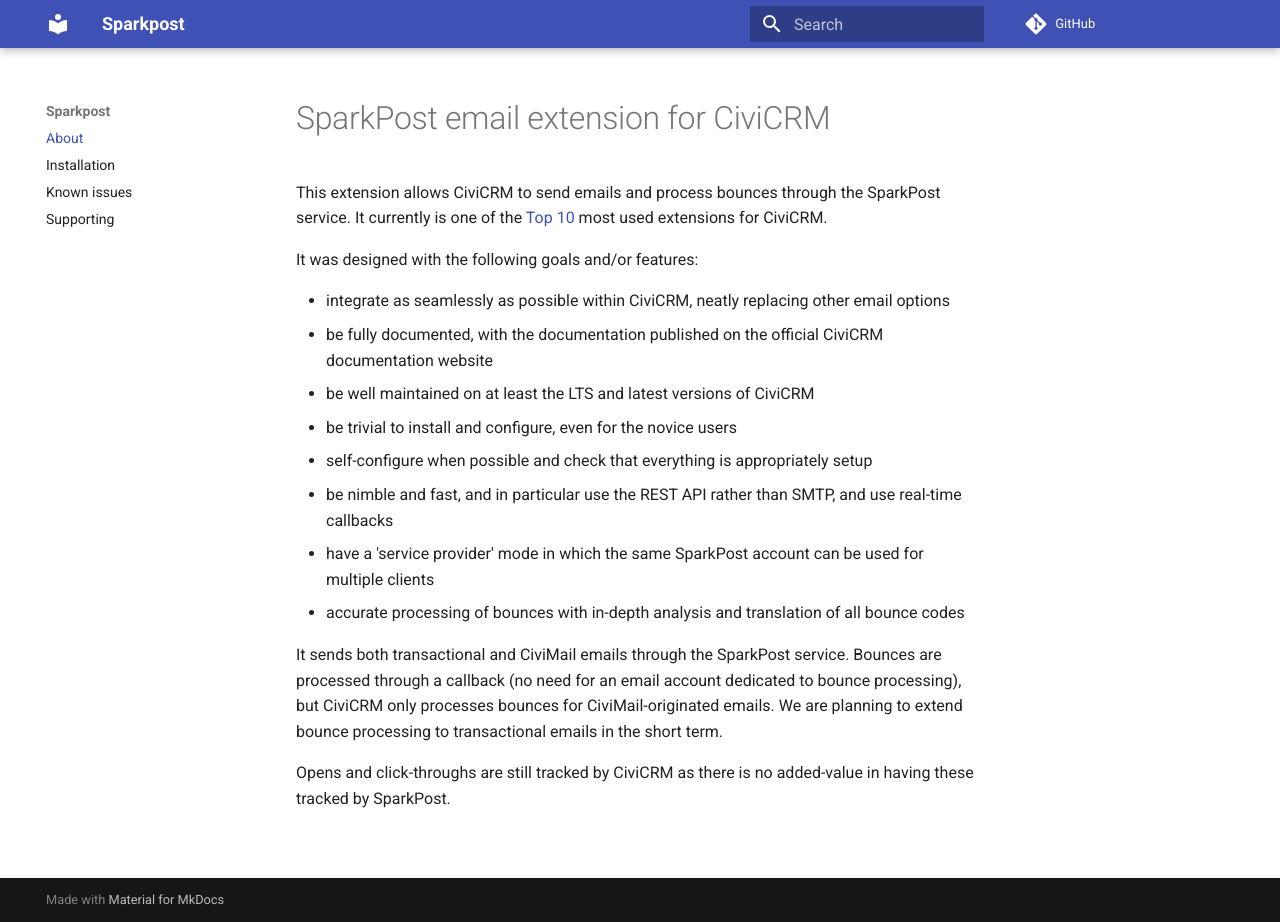
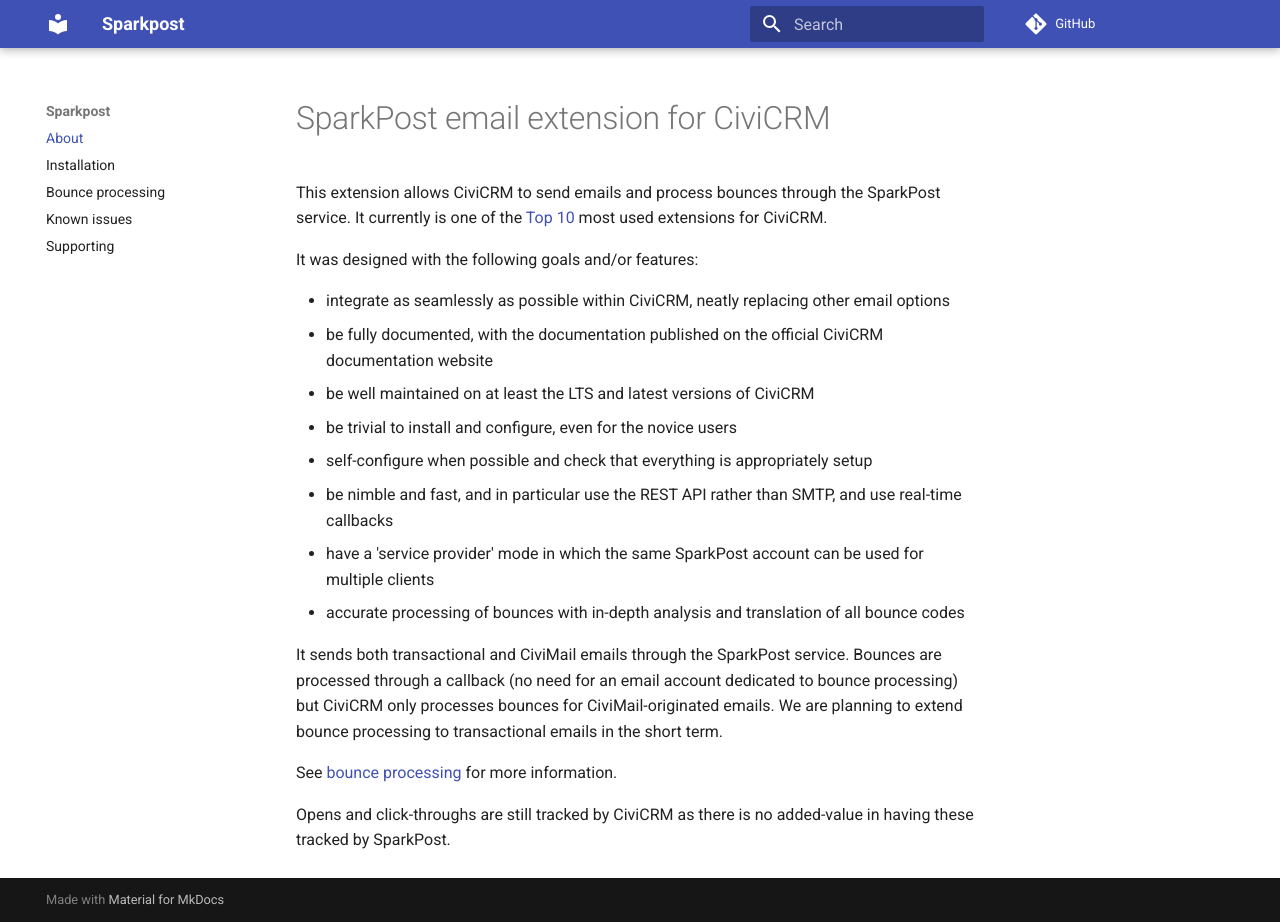
Before and after one commit to mattwire/com.cividesk.email.sparkpost, an MkDocs documentation site: the page built from docs/index.md, in a window 1280 px wide and 922 px high. Built offline with MkDocs 1.6.1 and Material for MkDocs 9.7.7, drawn with Linux system fonts in a browser that asks for light colours; comment, search, counter and statistics services are not loaded; old or Windows-style settings are respelled for this version of MkDocs.

Commit message:
Adding documentation on bounce processing.

```diff
--- a/docs/index.md
+++ b/docs/index.md
@@ -14,6 +14,9 @@ It was designed with the following goals and/or features:
 * have a 'service provider' mode in which the same SparkPost account can be used for multiple clients
 * accurate processing of bounces with in-depth analysis and translation of all bounce codes
 
-It sends both transactional and CiviMail emails through the SparkPost service. Bounces are processed through a callback (no need for an email account dedicated to bounce processing), but CiviCRM only processes bounces for CiviMail-originated emails. We are planning to extend bounce processing to transactional emails in the short term.
+It sends both transactional and CiviMail emails through the SparkPost service. Bounces are processed through a callback (no need for an email account dedicated to bounce processing) but CiviCRM only processes bounces for CiviMail-originated emails. We are planning to extend bounce processing to transactional emails in the short term.
+
+See [bounce processing](bounce-processing.md) for more information.
+
 
 Opens and click-throughs are still tracked by CiviCRM as there is no added-value in having these tracked by SparkPost.
--- a/mkdocs.yml
+++ b/mkdocs.yml
@@ -7,5 +7,6 @@ markdown_extensions:
 pages:
 - About: index.md
 - Installation: install.md
+- Bounce processing: bounce-processing.md
 - Known issues: issues.md
 - Supporting: supporting.md
```
Also changed, not shown: docs/bounce-processing.md (added, +27 -0 lines).
